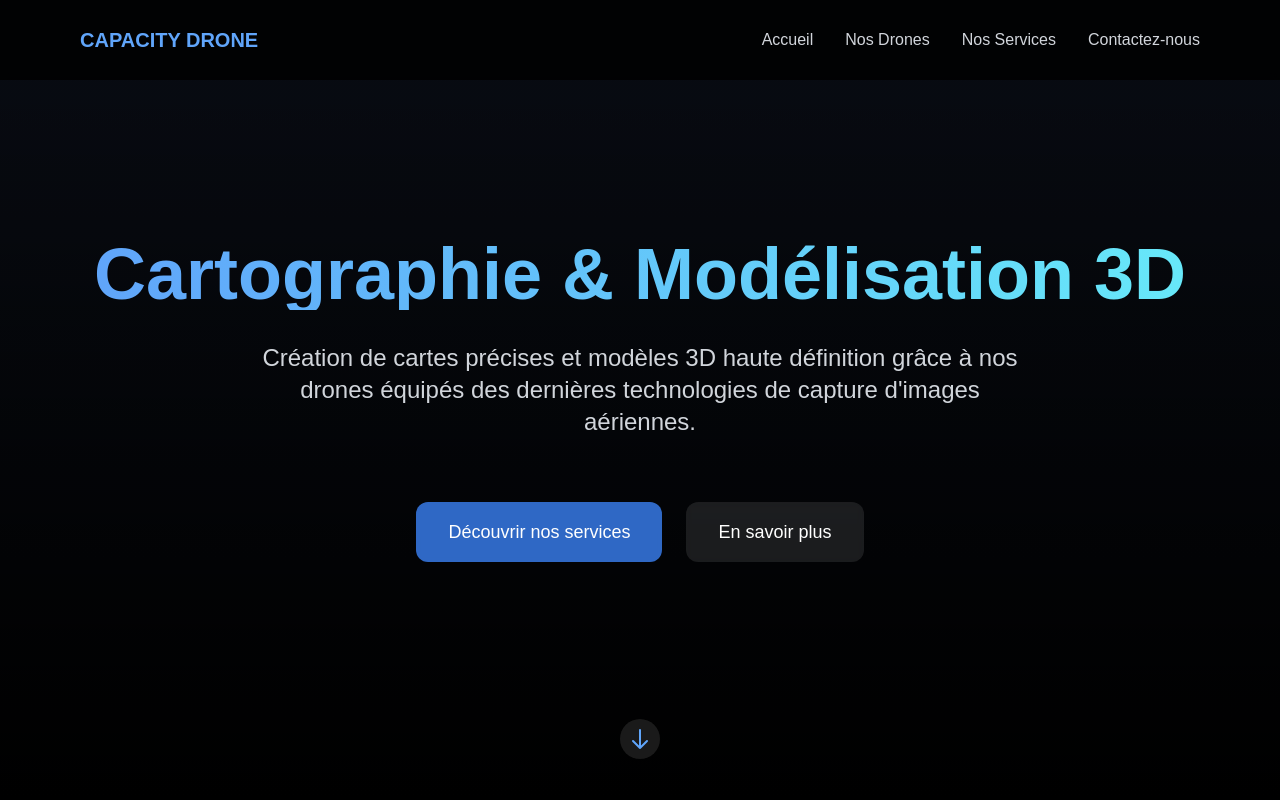
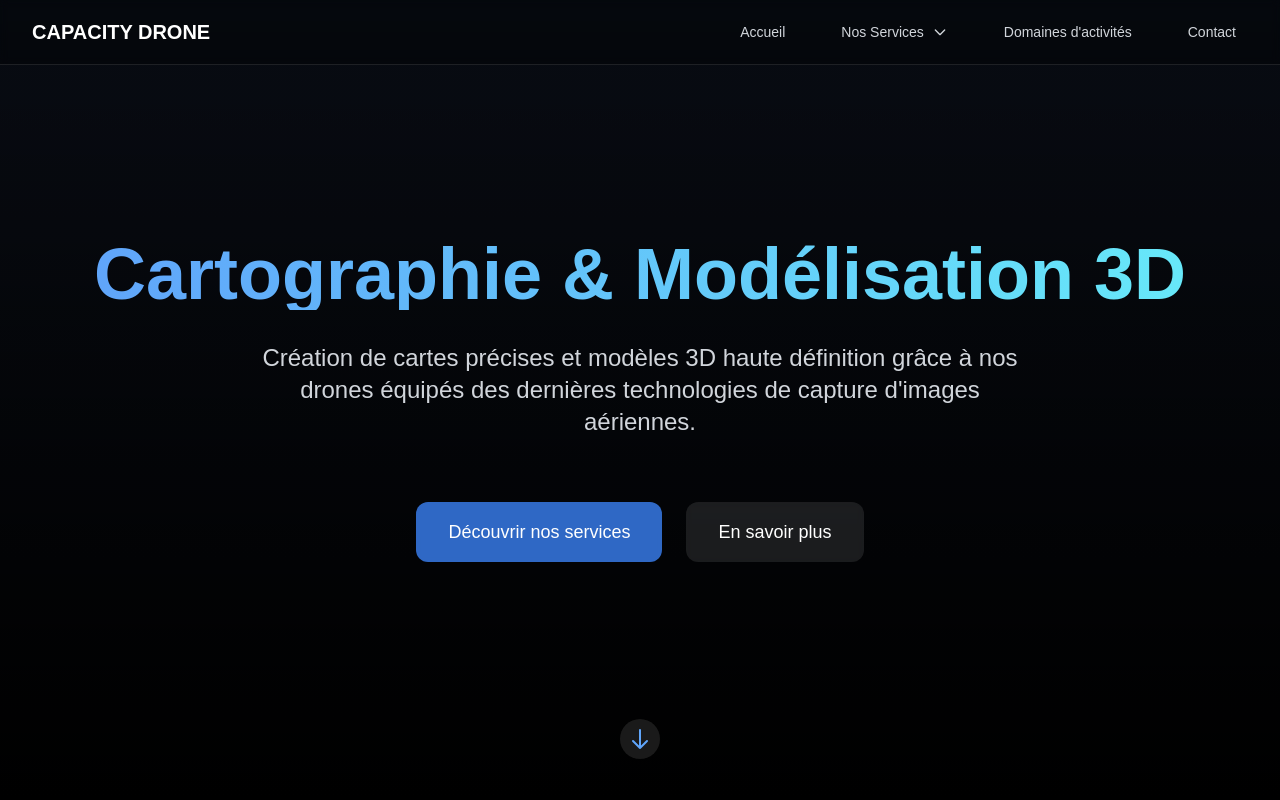
Before and after one commit to guidedbyreact/capacity-drone, a Next.js app: page /cartographie in a window 1280 px wide. Shown: the top 800 px of the page. Built offline with nearby package versions, Linux system fonts and the light colour scheme.

Commit message:
video supprimés

```diff
--- a/app/components/Navigation.tsx
+++ b/app/components/Navigation.tsx
@@ -1,55 +1,101 @@
+import Link from 'next/link';
+
 export default function Navigation() {
   return (
-    <nav className="fixed top-0 left-0 right-0 z-50 bg-black/80 backdrop-blur-sm">
-      <div className="max-w-6xl mx-auto px-4">
-        <div className="flex justify-between items-center h-20">
+    <nav className="fixed w-full z-50 bg-black/30 backdrop-blur-sm border-b border-white/10">
+      <div className="max-w-7xl mx-auto px-4 sm:px-6 lg:px-8">
+        <div className="flex items-center justify-between h-16">
           {/* Logo */}
-          <a href="/" className="text-xl font-bold text-blue-400">
-            CAPACITY DRONE
-          </a>
-          {/* Menu Items */}
-          <ul className="flex space-x-8">
-            <li>
-              <a href="/#accueil" className="text-gray-300 hover:text-blue-400 transition-colors py-2">
+          <Link href="/" className="flex items-center">
+            <span className="text-xl font-bold text-white">CAPACITY DRONE</span>
+          </Link>
+
+          {/* Navigation Links */}
+          <div className="hidden md:block">
+            <div className="ml-10 flex items-center space-x-8">
+              <Link href="/" className="text-gray-300 hover:text-white px-3 py-2 rounded-md text-sm font-medium">
                 Accueil
-              </a>
-            </li>
-            <li>
-              <a href="/#nos-drones" className="text-gray-300 hover:text-blue-400 transition-colors py-2">
-                Nos Drones
-              </a>
-            </li>
-            <li className="relative group">
-              <a href="/#nos-services" className="text-gray-300 hover:text-blue-400 transition-colors py-2">
-                Nos Services
-              </a>
-              {/* Sous-menu */}
-              <div className="absolute left-0 mt-2 w-64 bg-black/90 backdrop-blur-sm rounded-lg shadow-lg invisible group-hover:visible transition-all opacity-0 group-hover:opacity-100">
-                <div className="py-2">
-                  <a href="/solutions-professionnelles" className="block px-4 py-2 text-gray-300 hover:text-blue-400 hover:bg-gray-800/50">
-                    Solutions Professionnelles
-                  </a>
-                  <a href="/inspection-drones" className="block px-4 py-2 text-gray-300 hover:text-blue-400 hover:bg-gray-800/50">
-                    Inspection et Surveillance
-                  </a>
-                  <a href="/cartographie" className="block px-4 py-2 text-gray-300 hover:text-blue-400 hover:bg-gray-800/50">
-                    Cartographie et modélisation 3D
-                  </a>
-                  <a href="/detection-thermique" className="block px-4 py-2 text-gray-300 hover:text-blue-400 hover:bg-gray-800/50">
-                    Détection thermique
-                  </a>
-                  <a href="/securite-intervention" className="block px-4 py-2 text-gray-300 hover:text-blue-400 hover:bg-gray-800/50">
-                    Sécurité et intervention d'urgence
-                  </a>
+              </Link>
+
+              {/* Menu déroulant Nos Services */}
+              <div className="relative group">
+                <button className="text-gray-300 hover:text-white px-3 py-2 rounded-md text-sm font-medium flex items-center">
+                  Nos Services
+                  <svg className="ml-2 h-4 w-4" fill="none" stroke="currentColor" viewBox="0 0 24 24">
+                    <path strokeLinecap="round" strokeLinejoin="round" strokeWidth={2} d="M19 9l-7 7-7-7" />
+                  </svg>
+                </button>
+
+                {/* Sous-menu */}
+                <div className="absolute left-0 mt-2 w-64 rounded-md shadow-lg bg-black/80 backdrop-blur-sm border border-white/10 opacity-0 invisible group-hover:opacity-100 group-hover:visible transition-all duration-200">
+                  <div className="py-1">
+                    <Link href="/inspection-drones" className="block px-4 py-2 text-sm text-gray-300 hover:text-white hover:bg-white/10">
+                      Inspection par Drones
+                    </Link>
+                    <Link href="/cartographie" className="block px-4 py-2 text-sm text-gray-300 hover:text-white hover:bg-white/10">
+                      Cartographie
+                    </Link>
+                    <Link href="/securite-intervention" className="block px-4 py-2 text-sm text-gray-300 hover:text-white hover:bg-white/10">
+                      Sécurité & Intervention
+                    </Link>
+                    <Link href="/detection-thermique" className="block px-4 py-2 text-sm text-gray-300 hover:text-white hover:bg-white/10">
+                      Détection Thermique
+                    </Link>
+                    <Link href="/solutions-professionnelles" className="block px-4 py-2 text-sm text-gray-300 hover:text-white hover:bg-white/10">
+                      Solutions Professionnelles
+                    </Link>
+                  </div>
                 </div>
               </div>
-            </li>
-            <li>
-              <a href="/contact" className="text-gray-300 hover:text-blue-400 transition-colors py-2">
-                Contactez-nous
-              </a>
-            </li>
-          </ul>
+
+              <Link href="/domaines-activites" className="text-gray-300 hover:text-white px-3 py-2 rounded-md text-sm font-medium">
+                Domaines d'activités
+              </Link>
+
+              <Link href="/contact" className="text-gray-300 hover:text-white px-3 py-2 rounded-md text-sm font-medium">
+                Contact
+              </Link>
+            </div>
+          </div>
+
+          {/* Mobile menu button */}
+          <div className="md:hidden">
+            <button className="inline-flex items-center justify-center p-2 rounded-md text-gray-400 hover:text-white hover:bg-white/10">
+              <svg className="h-6 w-6" fill="none" viewBox="0 0 24 24" stroke="currentColor">
+                <path strokeLinecap="round" strokeLinejoin="round" strokeWidth={2} d="M4 6h16M4 12h16M4 18h16" />
+              </svg>
+            </button>
+          </div>
+        </div>
+      </div>
+
+      {/* Mobile menu (hidden by default) */}
+      <div className="hidden md:hidden">
+        <div className="px-2 pt-2 pb-3 space-y-1 sm:px-3">
+          <Link href="/" className="text-gray-300 hover:text-white block px-3 py-2 rounded-md text-base font-medium">
+            Accueil
+          </Link>
+          <Link href="/inspection-drones" className="text-gray-300 hover:text-white block px-3 py-2 rounded-md text-base font-medium">
+            Inspection par Drones
+          </Link>
+          <Link href="/cartographie" className="text-gray-300 hover:text-white block px-3 py-2 rounded-md text-base font-medium">
+            Cartographie
+          </Link>
+          <Link href="/securite-intervention" className="text-gray-300 hover:text-white block px-3 py-2 rounded-md text-base font-medium">
+            Sécurité & Intervention
+          </Link>
+          <Link href="/detection-thermique" className="text-gray-300 hover:text-white block px-3 py-2 rounded-md text-base font-medium">
+            Détection Thermique
+          </Link>
+          <Link href="/solutions-professionnelles" className="text-gray-300 hover:text-white block px-3 py-2 rounded-md text-base font-medium">
+            Solutions Professionnelles
+          </Link>
+          <Link href="/domaines-activites" className="text-gray-300 hover:text-white block px-3 py-2 rounded-md text-base font-medium">
+            Domaines d'activités
+          </Link>
+          <Link href="/contact" className="text-gray-300 hover:text-white block px-3 py-2 rounded-md text-base font-medium">
+            Contact
+          </Link>
         </div>
       </div>
     </nav>
```
